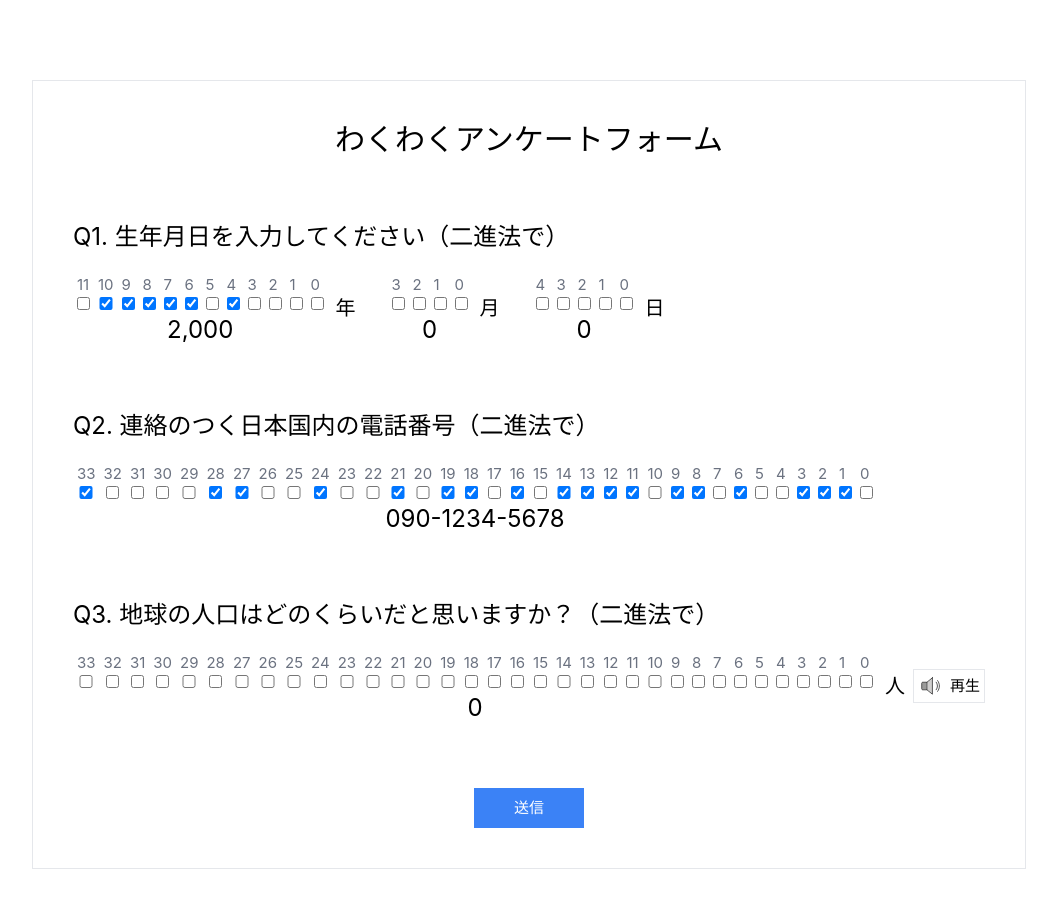
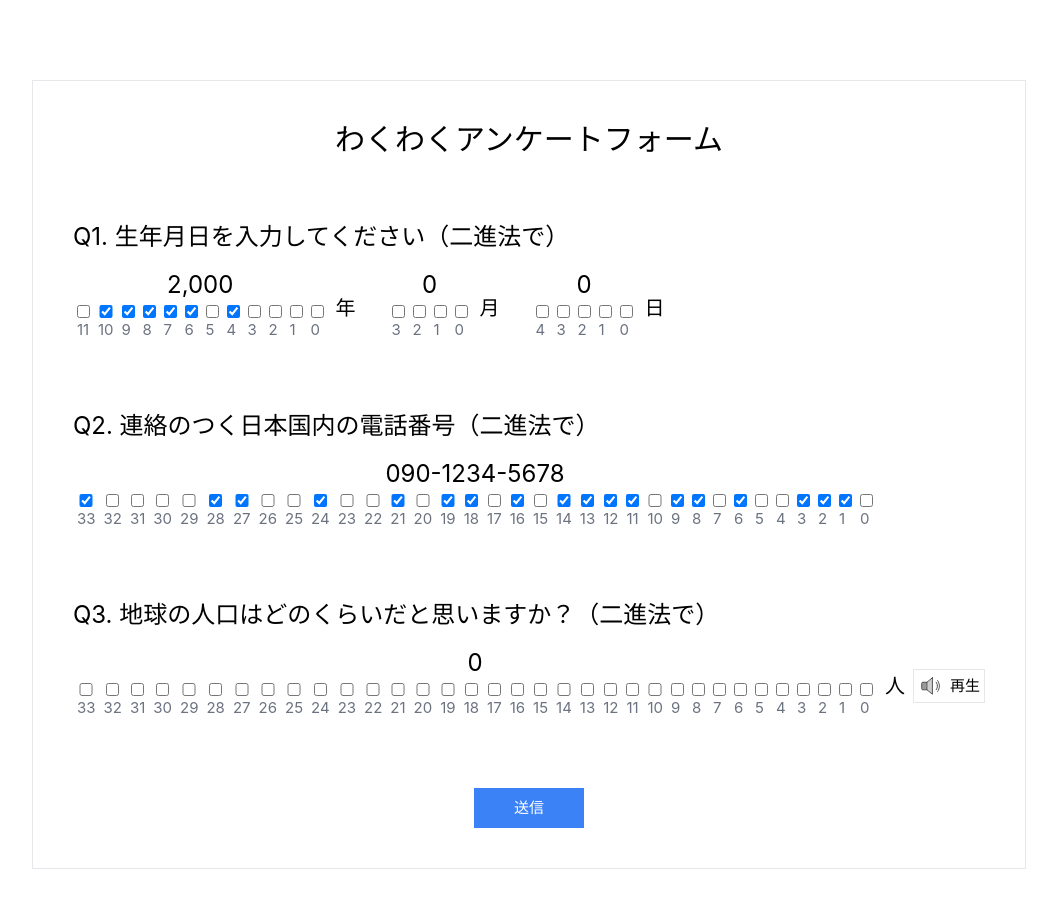
Before and after one commit to miyaoka/bad-form, a Vue app: page / in a window 1280 px wide. Shown: the top 908 px of the page, without its empty margins (111-1168 px from the left). Built offline with nearby package versions, Linux system fonts and the light colour scheme.

Commit message:
レイアウト変更

```diff
--- a/src/components/CheckBoxNumberInput.vue
+++ b/src/components/CheckBoxNumberInput.vue
@@ -86,15 +86,15 @@ watch(decimalValue, (val) => {
 <template>
   <div class="flex flex-row">
     <label :key="n" v-for="n in bitLength" class="flex flex-col p-1">
-      <span class="select-none text-gray-500">
-        {{ bitLength - n }}
-      </span>
       <input
         type="checkbox"
         name=""
         v-model="bitArray[n - 1]"
         :ref="(el) => setInputRef(el as HTMLInputElement, n)"
       />
+      <span class="select-none text-gray-500">
+        {{ bitLength - n }}
+      </span>
     </label>
   </div>
 </template>
--- a/src/views/HomeView.vue
+++ b/src/views/HomeView.vue
@@ -6,7 +6,7 @@ import { areaCodeList } from "./areaCode";
 
 const year = ref(2000);
 const month = ref(0);
-const mday = ref(0);
+const day = ref(0);
 const phoneNumber = ref(9012345678);
 const population = ref(0);
 
@@ -25,7 +25,12 @@ const formatPhone = (num: number) => {
   const { area, rest1, rest2 } = groups;
   return `0${area}-${rest1}-${rest2}`;
 };
-const onSubmit = () => {};
+const onSubmit = () => {
+  alert(`生年月日：${year.value}-${month.value}-${day.value}
+電話番号：${phoneNumber.value}
+地球の人口：${population.value}
+で入力を受け付けました`);
+};
 
 const speech = (text: string) => {
   const uttr = new SpeechSynthesisUtterance();
@@ -35,7 +40,8 @@ const speech = (text: string) => {
 
 const dateValidator = {
   cb: () => {
-    const date = new Date(`${year.value}-${month.value}-${mday.value}`);
+    const date = new Date(`${year.value}-${month.value}-${day.value}`);
+    // Invalid date、または2/30->3/2のように月が合わなくなる場合にエラーにする
     return date.getMonth() + 1 !== month.value;
   },
   msg: "存在しない日付です",
@@ -63,33 +69,33 @@ const phoneValidator = {
         <div class="flex flex-row gap-8">
           <div class="flex flex-row items-center gap-2">
             <div class="flex flex-col">
-              <CheckBoxNumberInput :min="1900" :max="2100" v-model="year" />
               <p class="text-2xl text-center">
                 {{ formatNum(year) }}
               </p>
+              <CheckBoxNumberInput :min="1900" :max="2100" v-model="year" />
             </div>
             <p class="text-xl">年</p>
           </div>
           <div class="flex flex-row items-center gap-2">
             <div class="flex flex-col">
-              <CheckBoxNumberInput :min="1" :max="12" v-model="month" />
               <p class="text-2xl text-center">
                 {{ month }}
               </p>
+              <CheckBoxNumberInput :min="1" :max="12" v-model="month" />
             </div>
             <p class="text-xl">月</p>
           </div>
           <div class="flex flex-row items-center gap-2">
             <div class="flex flex-col">
+              <p class="text-2xl text-center">
+                {{ day }}
+              </p>
               <CheckBoxNumberInput
                 :min="1"
                 :max="31"
-                v-model="mday"
+                v-model="day"
                 :validator="dateValidator"
               />
-              <p class="text-2xl text-center">
-                {{ mday }}
-              </p>
             </div>
             <p class="text-xl">日</p>
           </div>
@@ -104,15 +110,15 @@ const phoneValidator = {
         <div class="flex flex-row gap-8">
           <div class="flex flex-row items-center gap-2">
             <div class="flex flex-col">
+              <p class="text-2xl text-center">
+                {{ formatPhone(phoneNumber) }}
+              </p>
               <CheckBoxNumberInput
                 :min="0"
                 :max="9999999999"
                 v-model="phoneNumber"
                 :validator="phoneValidator"
               />
-              <p class="text-2xl text-center">
-                {{ formatPhone(phoneNumber) }}
-              </p>
             </div>
           </div>
         </div>
@@ -128,14 +134,14 @@ const phoneValidator = {
         <div class="flex flex-row gap-8">
           <div class="flex flex-row items-center gap-2">
             <div class="flex flex-col">
+              <p class="text-2xl text-center">
+                {{ formatNum(population) }}
+              </p>
               <CheckBoxNumberInput
                 :min="10000000"
                 :max="10000000000"
                 v-model="population"
               />
-              <p class="text-2xl text-center">
-                {{ formatNum(population) }}
-              </p>
             </div>
             <p class="text-xl">人</p>
             <button
```
